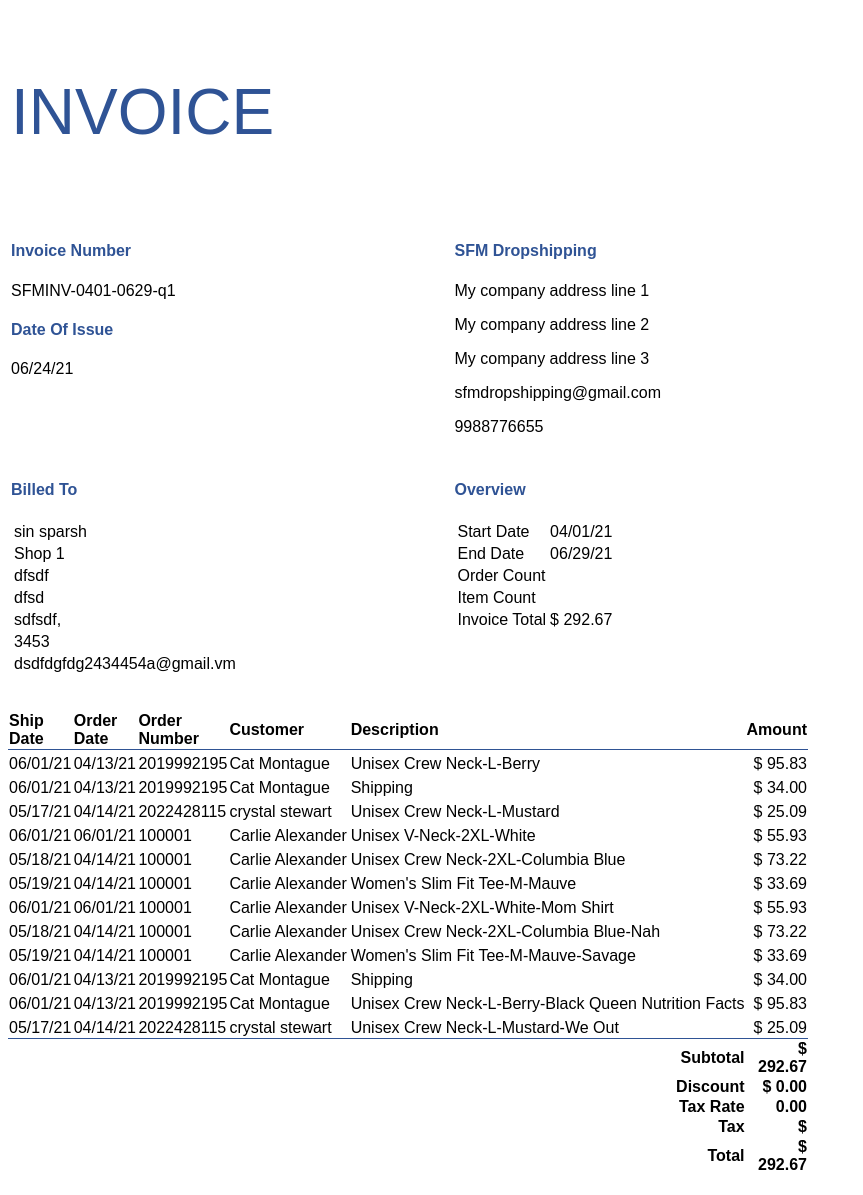
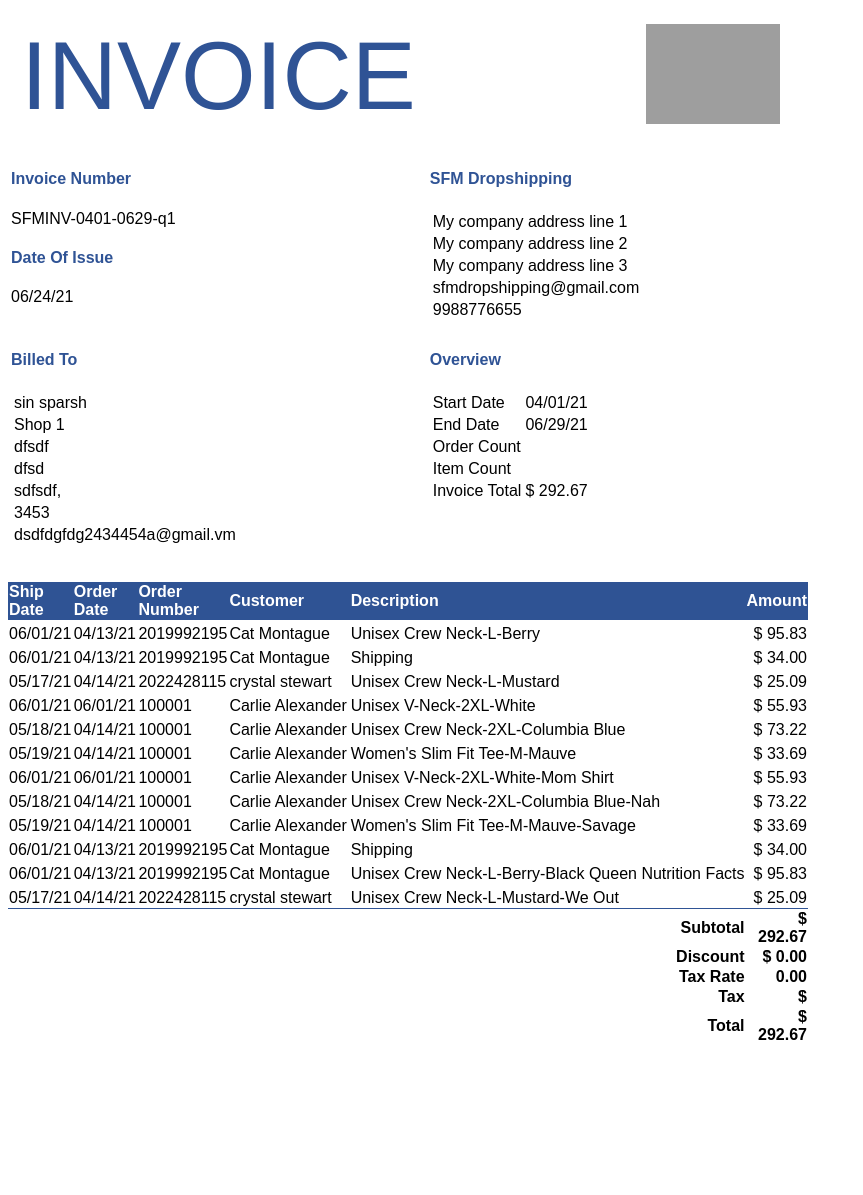
Before and after one commit to Sparshsing/tnmclothing, a Django app: template invoices/templates/invoiceDetails.html in a window 1280 px wide. Shown: the whole page, without its empty margins (0-863 px from the left). After the commit the page ends 1040 px from the top, so only its background shows below. Run offline with Django 3.2, Linux system fonts and the light colour scheme; the template is opened without the code that fills it: values that come from a table or form of the project are taken from there, others are empty; data comes from the database, SQL or seed files in the repository; both versions use the stored data as it was after the commit; grey boxes are pictures that could not be loaded.

Commit message:
invoice logo

```diff
--- a/invoices/templates/invoiceDetails.html
+++ b/invoices/templates/invoiceDetails.html
@@ -1,4 +1,5 @@
 <!DOCTYPE html>
+{% load static %}
 <html lang="en">
   <head>
     <meta charset="UTF-8">
@@ -13,10 +14,11 @@
   </head>
     <body>
         <div>
-      <table style="width:800px">
+      <table>
         <tr>
-          <td><p style="color:rgb(47,83,149); font-size: 4rem">INVOICE</p></td>
+          <td style="vertical-align:bottom;"><p style="color:rgb(47,83,149); margin: 10px; font-size: 6rem">INVOICE</p></td>
           <td></td>
+          <td><img src={{logourl}} alt='SFM' height="100px" ></img></td>
         </tr>
         <tr><td></td><td></td></tr>
         <tr>
@@ -29,11 +31,13 @@
           <td style=" vertical-align:top">
             <div>
               <h4 style=" color:rgb(47,83,149)">SFM Dropshipping</h4>
-              <p>My company address line 1</p>
-              <p>My company address line 2</p>
-              <p>My company address line 3</p>
-              <p>sfmdropshipping@gmail.com</p>
-              <p>9988776655</p>
+              <table>
+              <tr><td>My company address line 1</td></tr>
+              <tr><td>My company address line 2</td></tr>
+              <tr><td>My company address line 3</td></tr>
+              <tr><td>sfmdropshipping@gmail.com</td></tr>
+              <tr><td>9988776655</td></tr>
+              </table>
             </div>
           </td>
           <td></td>
@@ -87,13 +91,13 @@
       </table>
       <br />
       <table class="itemlist" style=" width:800px; ; border-collapse:collapse; text-align:left; margin-top:10px; margin-bottom:20px">
-        <tr style=" border-bottom: 1px solid rgb(47,83,148); margin-bottom: 5px">
-          <th style="text-align:left">Ship Date</th>
-          <th style="text-align:left">Order Date</th>
-          <th style="text-align:left">Order Number</th>
-          <th style="text-align:left">Customer</th>
-          <th style="text-align:left">Description</th>
-          <th style="text-align:right">Amount</th>
+        <tr style=" margin-bottom: 5px; margin-top: 5px; color: white; background: rgb(47,83,148)">
+          <th style="text-align:left;">Ship Date</th>
+          <th style="text-align:left; vertical-align: middle">Order Date</th>
+          <th style="text-align:left; vertical-align: middle">Order Number</th>
+          <th style="text-align:left; vertical-align: middle">Customer</th>
+          <th style="text-align:left; vertical-align: middle">Description</th>
+          <th style="text-align:right; vertical-align: middle">Amount</th>
         </tr>
         {% for i in items %}
           <tr>
--- a/invoices/views.py
+++ b/invoices/views.py
@@ -1,5 +1,5 @@
 from decimal import Decimal
-
+from django.conf import settings
 from django.shortcuts import render, get_object_or_404
 from rest_framework import viewsets
 from rest_framework.response import Response
@@ -25,7 +25,9 @@
     ordercount = len({item.orderNo for item in items})
     store = Store.objects.filter(storeCode=invoice.store.storeCode).first()
     taxamount = round((invoice.subTotal - invoice.discount) * invoice.taxrate * Decimal(0.01), 2)
-    context = {"invoice": invoice, "items": items, "store": store, "itemcount": itemcount, "ordercount": ordercount, "taxamount": taxamount}
+    logourl = settings.BACKEND_URL + "/static/logosfm2.jpg"
+    context = {"invoice": invoice, "items": items, "store": store, "itemcount": itemcount, "ordercount": ordercount,
+               "taxamount": taxamount, "logourl": logourl}
 
     # generatepdf(id)
     return render(request, 'invoiceDetails.html', context)
--- a/tnmclothing/settings/development.py
+++ b/tnmclothing/settings/development.py
@@ -34,4 +34,6 @@
 MEDIA_URL = '/media/'
 MEDIA_ROOT = BASE_DIR.joinpath('media')
 
-FRONTEND_URL = "http://localhost:3000/tnm-app/"
+FRONTEND_URL = "http://localhost:3000/tnm-app"
+
+BACKEND_URL = "http://localhost:8000"
--- a/tnmclothing/settings/prod_godaddy.py
+++ b/tnmclothing/settings/prod_godaddy.py
@@ -41,3 +41,5 @@
 MEDIA_ROOT = BASE_DIR.parent.joinpath('public_html/api.sfmdropship.com/media/')
 
 FRONTEND_URL = "https://sfmdropship.com"
+
+BACKEND_URL = "https://api.sfmdropship.com"
--- a/tnmclothing/settings/prod_heroku.py
+++ b/tnmclothing/settings/prod_heroku.py
@@ -36,3 +36,5 @@
 MEDIA_ROOT = BASE_DIR.joinpath('media')
 
 FRONTEND_URL = "https://sparshsing.github.io/tnm-app"
+
+BACKEND_URL = "https://sfm-dropshipping.herokuapp.com"
```
Also changed, not shown: invoices/logic.py (+41 -3 lines), db.sqlite3, invoices/static/logosfm.png (added), invoices/static/logosfm2.jpg (added), invoices/static/logosfm2.png (added).
